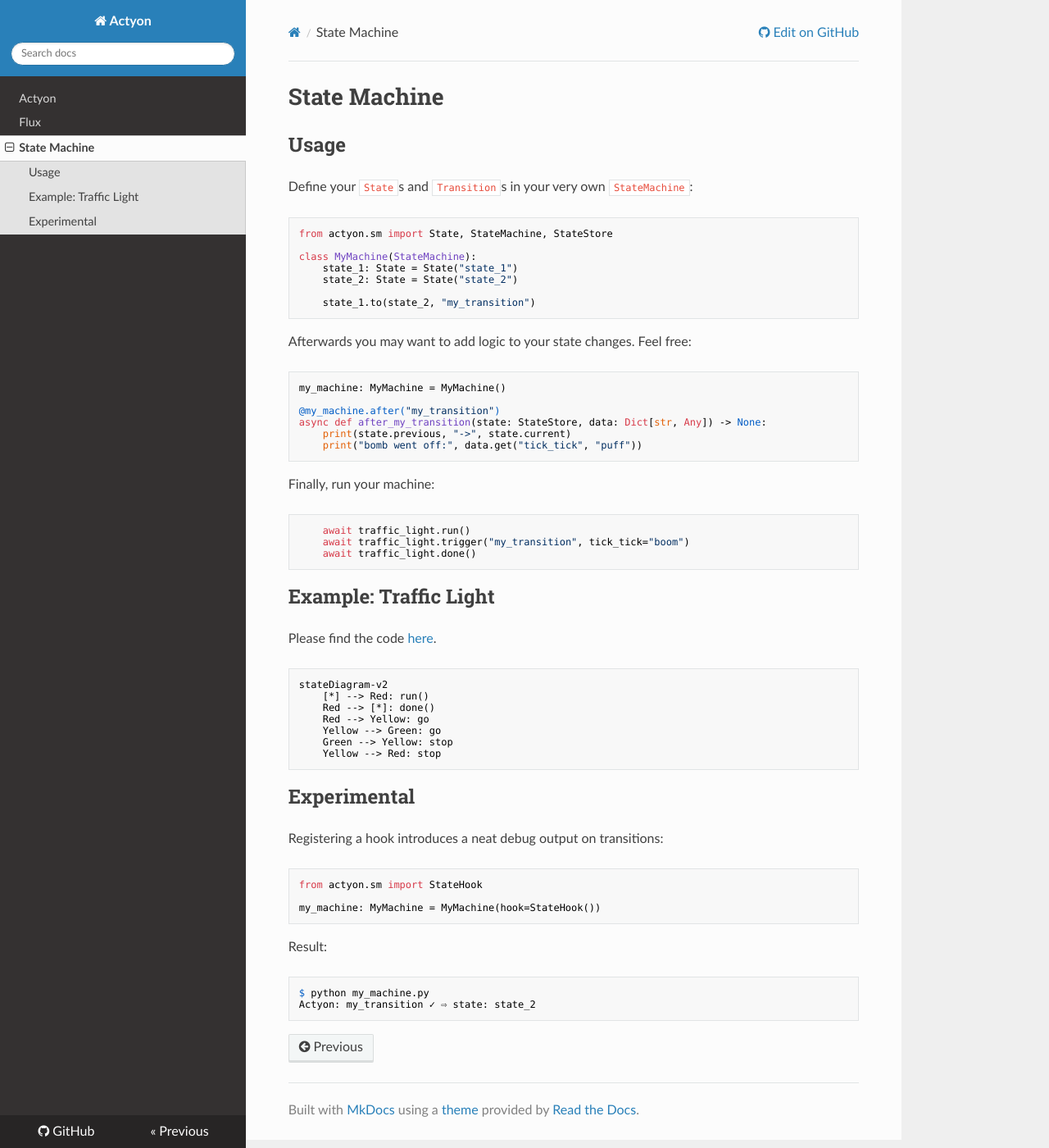
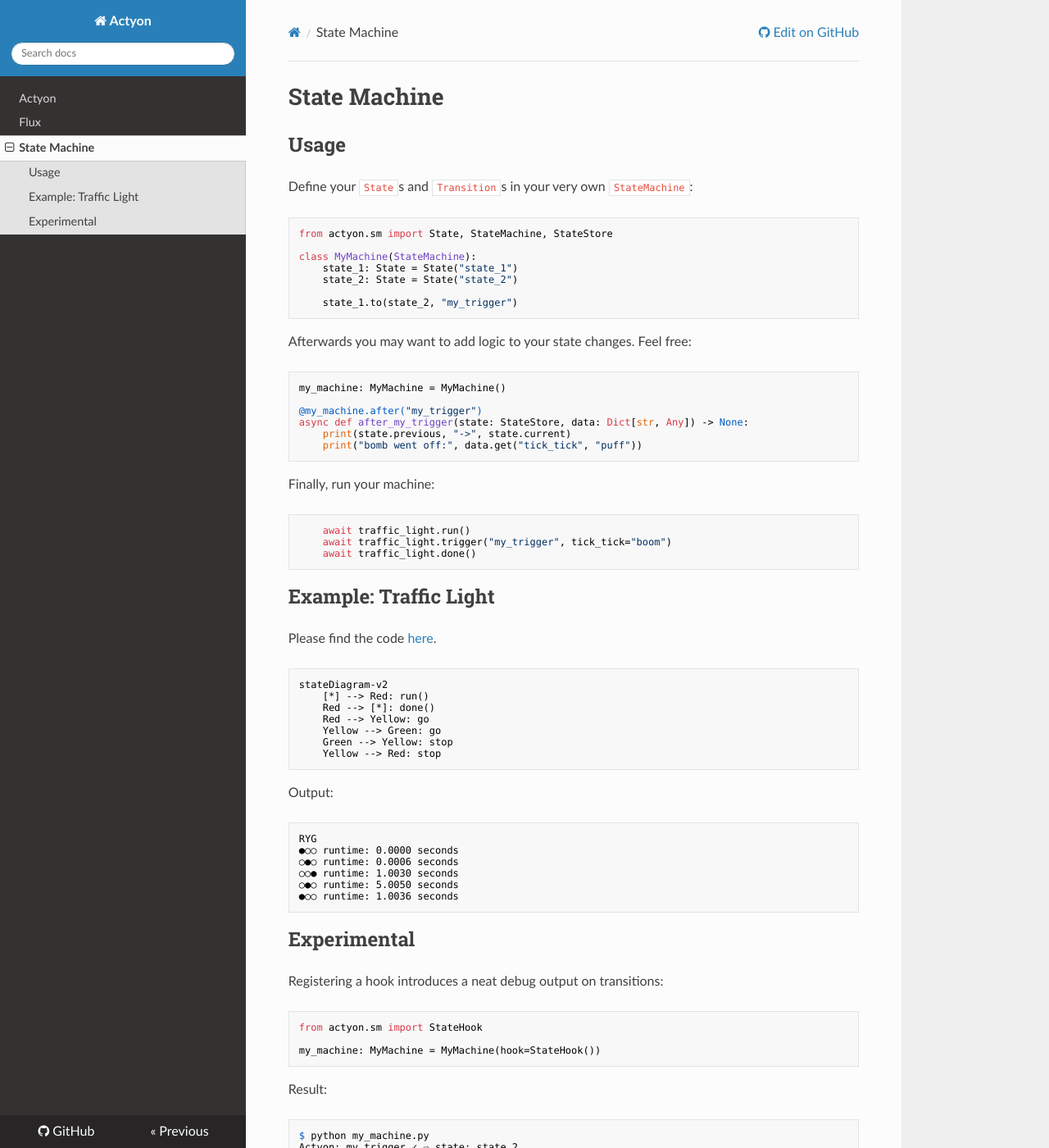
Before and after one commit to neatc0der/actyon, an MkDocs documentation site: the page built from docs/sm.md, in a window 1280 px wide and 1400 px high. Shown: the whole window at 82% size. Built offline with MkDocs 1.6.1, drawn with Linux system fonts in a browser that asks for light colours; nearby versions of some CDN libraries.

Commit message:
Update docs

````diff
--- a/docs/sm.md
+++ b/docs/sm.md
@@ -11,7 +11,7 @@ class MyMachine(StateMachine):
     state_1: State = State("state_1")
     state_2: State = State("state_2")
 
-    state_1.to(state_2, "my_transition")
+    state_1.to(state_2, "my_trigger")
 ```
 
 Afterwards you may want to add logic to your state changes. Feel free:
@@ -19,8 +19,8 @@ Afterwards you may want to add logic to your state changes. Feel free:
 ```python
 my_machine: MyMachine = MyMachine()
 
-@my_machine.after("my_transition")
-async def after_my_transition(state: StateStore, data: Dict[str, Any]) -> None:
+@my_machine.after("my_trigger")
+async def after_my_trigger(state: StateStore, data: Dict[str, Any]) -> None:
     print(state.previous, "->", state.current)
     print("bomb went off:", data.get("tick_tick", "puff"))
 ```
@@ -29,7 +29,7 @@ Finally, run your machine:
 
 ```python
     await traffic_light.run()
-    await traffic_light.trigger("my_transition", tick_tick="boom")
+    await traffic_light.trigger("my_trigger", tick_tick="boom")
     await traffic_light.done()
 ```
 
@@ -47,6 +47,17 @@ stateDiagram-v2
     Yellow --> Red: stop
 ```
 
+Output:
+
+```shell
+RYG
+●○○ runtime: 0.0000 seconds
+○●○ runtime: 0.0006 seconds
+○○● runtime: 1.0030 seconds
+○●○ runtime: 5.0050 seconds
+●○○ runtime: 1.0036 seconds
+```
+
 ## Experimental
 
 Registering a hook introduces a neat debug output on transitions:
@@ -61,5 +72,5 @@ Result:
 
 ```shell
 $ python my_machine.py
-Actyon: my_transition ✓ ⇨ state: state_2
+Actyon: my_trigger ✓ ⇨ state: state_2
 ```
````
Also changed, not shown: docs/flux.md (+17 -0 lines), docs/index.md (+1 -1 lines).
